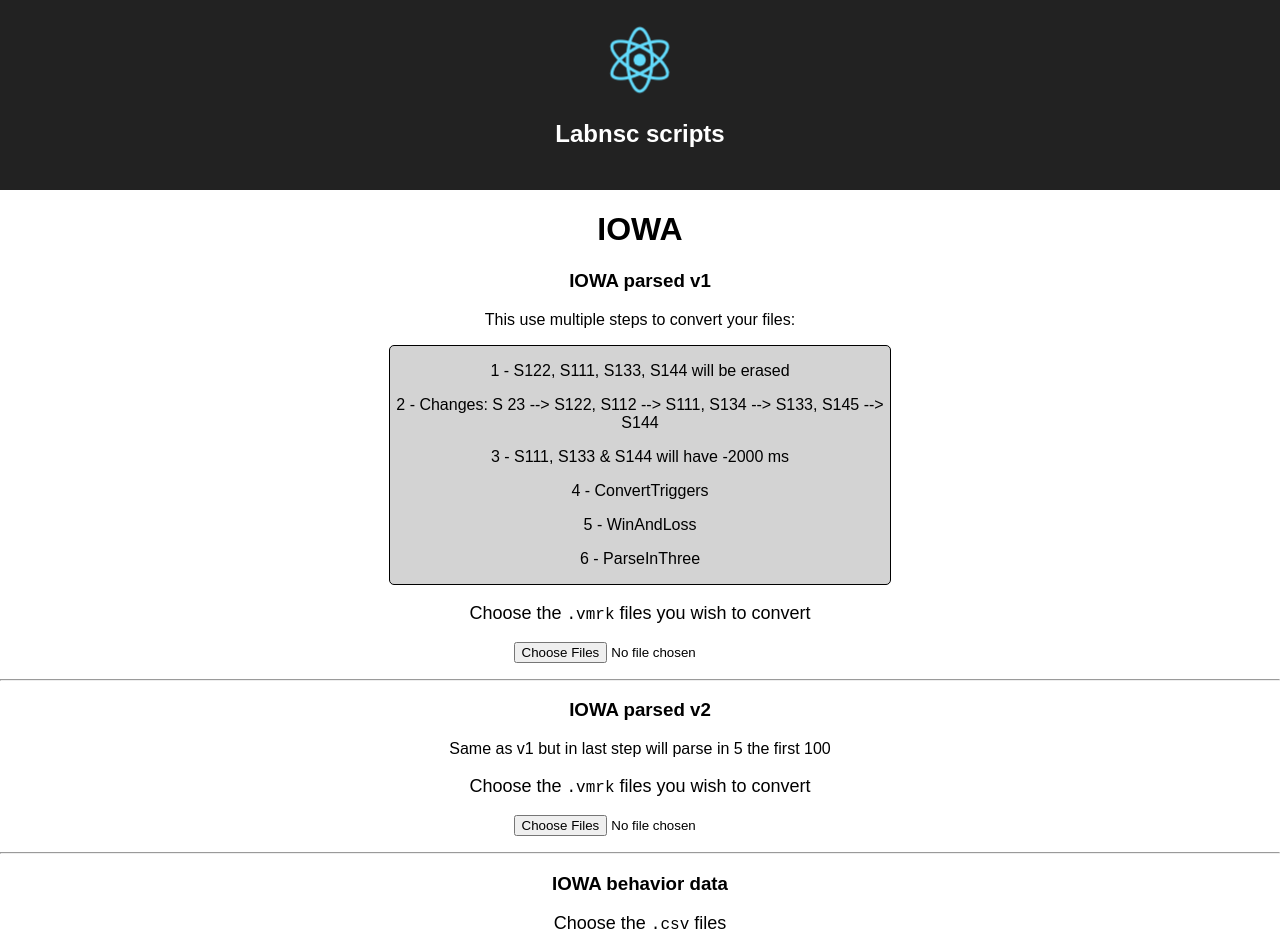
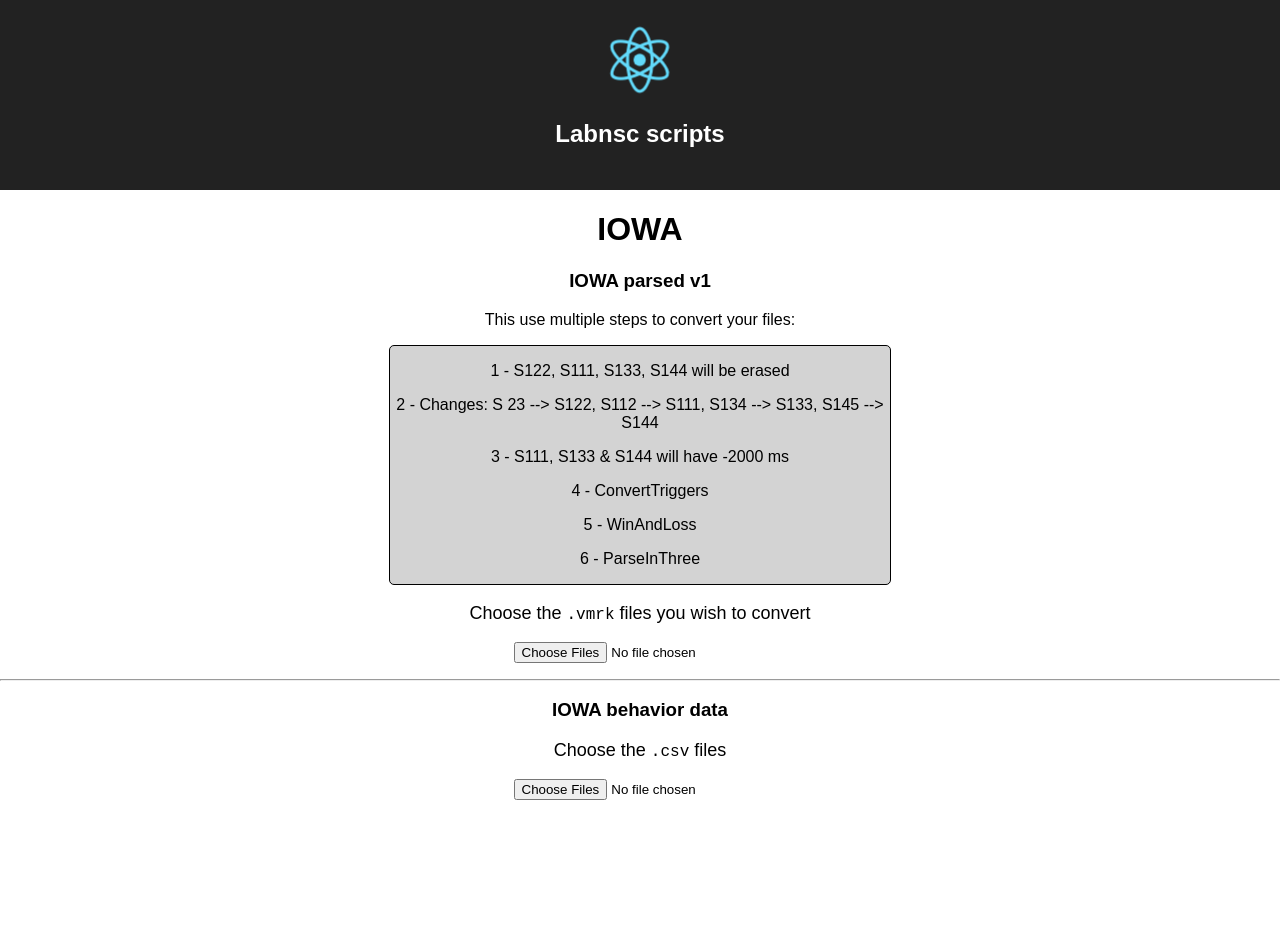
Before and after one commit to labnsc/iowa, a React (Create React App) app: page / in a window 1280 px wide. Shown: the top 950 px of the page. After the commit the page ends 816 px from the top, so only its background shows below. Built offline with nearby package versions, Linux system fonts and the light colour scheme.

Commit message:
removes v2

```diff
--- a/src/App.js
+++ b/src/App.js
@@ -6,7 +6,6 @@ import convertTriggers from './helpers/convertTriggers';
 import sanitizeTriggers from './helpers/sanitizeTriggers';
 import winAndLoss from './helpers/winAndLoss';
 import parseInThree from './helpers/parseInThree';
-import parseInFive from './helpers/parseInFive';
 import behavioralData from './helpers/behavioralData';
 import { getSubjectNumber } from './helpers/fileHelpers';
 import logo from './logo.svg';
@@ -15,9 +14,6 @@ import './App.css';
 
 export const parseOnSteroids = contents =>
   parseInThree(winAndLoss(convertTriggers(sanitizeTriggers(contents))));
-
-export const parseOnSteroidsV2 = contents =>
-  parseInFive(winAndLoss(convertTriggers(sanitizeTriggers(contents))));
 
 const downloadZip = zip =>
   zip.generateAsync({ type: "blob" })
@@ -155,20 +151,6 @@ class App extends Component {
 
         <hr/>
 
-        <h3>IOWA parsed v2</h3>
-
-        <p>Same as v1 but in last step will parse in 5 the first 100</p>
-
-        <p className="App-intro">
-          Choose the <code>.vmrk</code> files you wish to convert
-        </p>
-
-        <p>
-          <input type="file" id="input" multiple onChange={this.handleFiles(parseOnSteroidsV2)} />
-        </p>
-
-        <hr/>
-
         <h3>IOWA behavior data</h3>
         <p className="App-intro">
           Choose the <code>.csv</code> files
```
